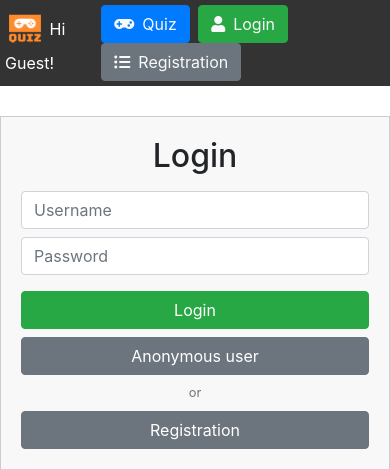
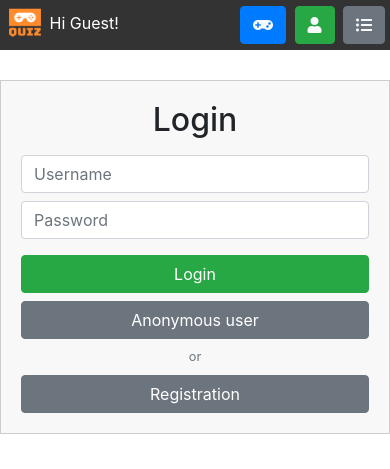
Before and after one commit to FrankN88/quiz-game, a Flask app: page / in a window 390 px wide. Shown: the top 469 px of the page. Run offline with Flask 2, Linux system fonts and the light colour scheme; some libraries are stand-ins or nearby versions.

Commit message:
style.css - Adding responsive header rules

```diff
--- a/static/css/style.css
+++ b/static/css/style.css
@@ -87,3 +87,14 @@ form h2{
     background: #dc3545;
     color: #fff;
 }
+
+/*=====================================================
+# RESPONSIVE
+=====================================================*/
+@media screen and (max-width: 768px) {
+
+    header .menu button span{
+        display: none !important;
+    }
+
+}
```
